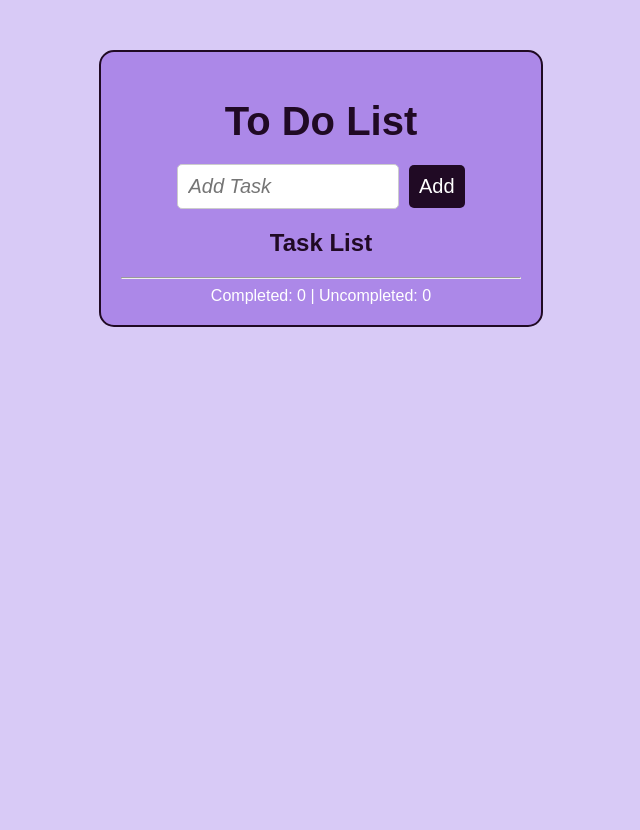
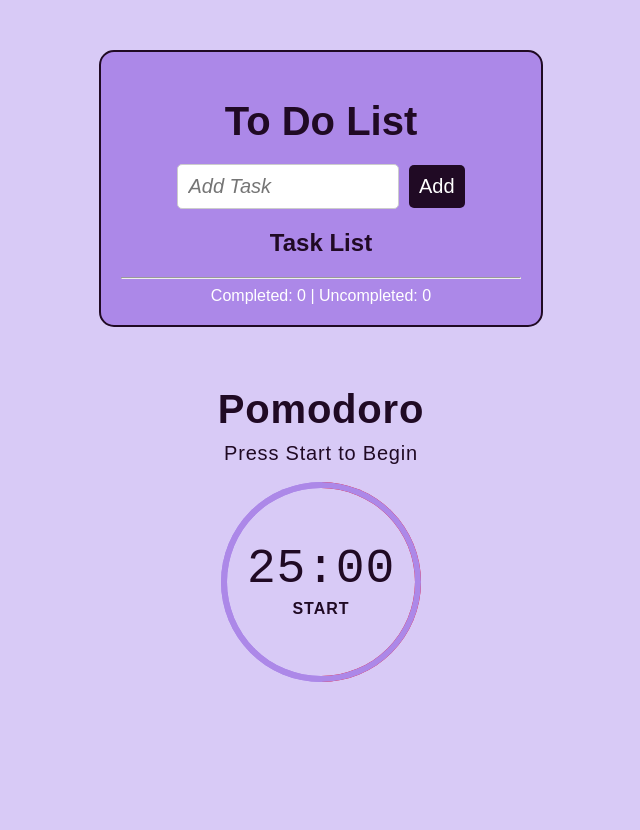
Before and after one commit to CzarinaZ/todo-list-project, a plain HTML site: page index.html in a window 1280 px wide. Shown: the whole page, without its empty margins (319-959 px from the left). Before the commit the page ends 800 px from the top, so only its background shows below. Drawn offline with Linux system fonts and the light colour scheme; files that its build step writes are made by us from their sources; files whose address does not match are found by name; a web font is replaced by a local one.

Commit message:
Finished the Pomodoro Timer

```diff
--- /dev/null
+++ b/Pomodoro/app.css
@@ -0,0 +1,110 @@
+.pomodoro-html{
+    font-family:Poppins, sans-serif;
+    font-size: 20px;
+    letter-spacing: 0.8px;
+    min-height: 100vh;
+    color:white;
+    background-color:#d8caf6;
+    background-size: cover;
+}
+
+.app-container h1{
+    color: #200A24;
+    margin: 0 auto 10px auto;
+
+}
+.app-container p{
+    margin: 0;
+}
+
+.app-message{
+    height:20px;
+    margin: 10px auto 20px auto;
+    color: #200A24;
+
+}
+
+.app-container{
+    width: 250px;
+    height: 420px;
+    margin: 40px auto;
+    text-align: center;
+    border-radius: 5px;
+    padding: 20px;
+}
+
+.app-circle{
+    position: relative;
+    margin: 0 auto;
+    width: 200px;
+    height: 200px;
+}
+
+.circle-shape{
+    pointer-events: none;
+}
+
+.semi-circle{
+    position:absolute;
+    width:100px;
+    height: 200px;
+    box-sizing: border-box;
+    border: solid 6px;
+}
+
+.left-side{
+    top:0;
+    left:0;
+    transform-origin: right center;
+    transform: rotate(0deg);
+    border-top-left-radius: 100px;
+    border-bottom-left-radius: 100px;
+    border-right: none;
+    z-index:1;
+}
+
+.right-side{
+    top: 0;
+    left:100px;
+    transform-origin: left center;
+    transform: rotate(0deg);
+    border-top-right-radius: 100px;
+    border-bottom-right-radius: 100px;
+    border-left: none;
+}
+
+.circle{
+    border-color:#ac88e8;
+}
+
+.circle-mask{
+    border-color: red;
+}
+
+.app-counter-box{
+    font-family: droid sans mono, monospace;
+    font-size: 240%;
+    position:relative;
+    top: 60px;
+    color: #200A24;
+}
+
+.btn-start{
+    position: relative;
+    top:60px;
+    font-size: 80%;
+    text-transform: uppercase;
+    letter-spacing: 1px;
+    border: none;
+    background: none;
+    outline: none;
+    color: #200A24;
+    font-weight: 600;
+
+}
+.btn-start:hover{
+    cursor: pointer;
+    color: #FFe791;
+    transform: scale(1.1);
+    transition: .3s;
+}
--- a/index.html
+++ b/index.html
@@ -2,7 +2,18 @@
 <html lang="en">
     <head>
         <title>TO-DO List</title>
+
+        <!--Stylesheet for Todo List-->
         <link rel="stylesheet" href="style.css"/>
+
+        <!--Stylesheet for Pomodoro Timer-->
+        <link rel="stylesheet" href="app.css"/>
+
+        <link rel="preconnect" href="https://fonts.googleapis.com" />
+        <link rel="preconnect" href="https://fonts.gstatic.com" crossorigin />
+        <link href="https://fonts.googleapis.com/css2?family=EG+Garamond:wght@400;500;600;700&family=Fira+Sans:wght@400;500;600;700&display=swap" rel="stylesheet" />
+
+
     </head>
 
     <body>
@@ -42,7 +53,28 @@
         </div>
         <script type="text/javascript" src="script.js"></script>
 
-
+        <!--POMODORO SECTION-->
+        <div class="pomodoro-html">
+            <div class="app-container">
+                <h1>Pomodoro</h1>
+                <div class="app-message">Press Start to Begin</div>
+                <div class="app-circle">
+                    <!--A circle shape for the timer that is made of two semi cirlces from the left and right side-->
+                    <div class="circle-shape">
+                        <div class="semi-circle right-side circle-mask"></div>
+                        <div class="semi-circle right-side circle"></div>
+                        <div class="semi-circle left-side circle mask"></div>
+                        <div class="semi-circle left-side circle"></div>
+                    </div>
+                    <!--This is for the minutes and seconds of the timer-->
+                    <div class="app-counter-box">
+                        <p><span class="minutes">25</span>:<span class="seconds">00</span></p>
+                    </div>
+                    <button class="btn-start">Start</button>
+                </div>
+            </div>
+        </div>
+        <script src="app.js"></script>
 
     </body>
 </html>
```
Also changed, not shown: Pomodoro/app.js (added, +45 -0 lines), To do List/script.js (renamed from script.js), To do List/style.css (renamed from style.css).
